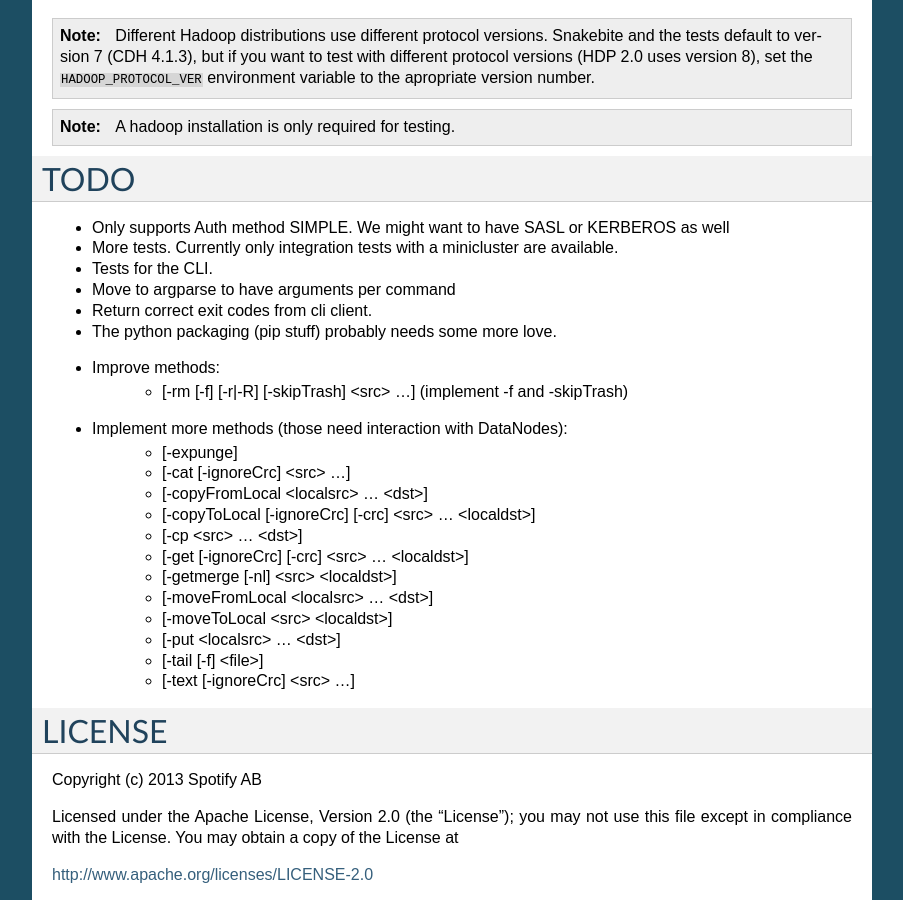
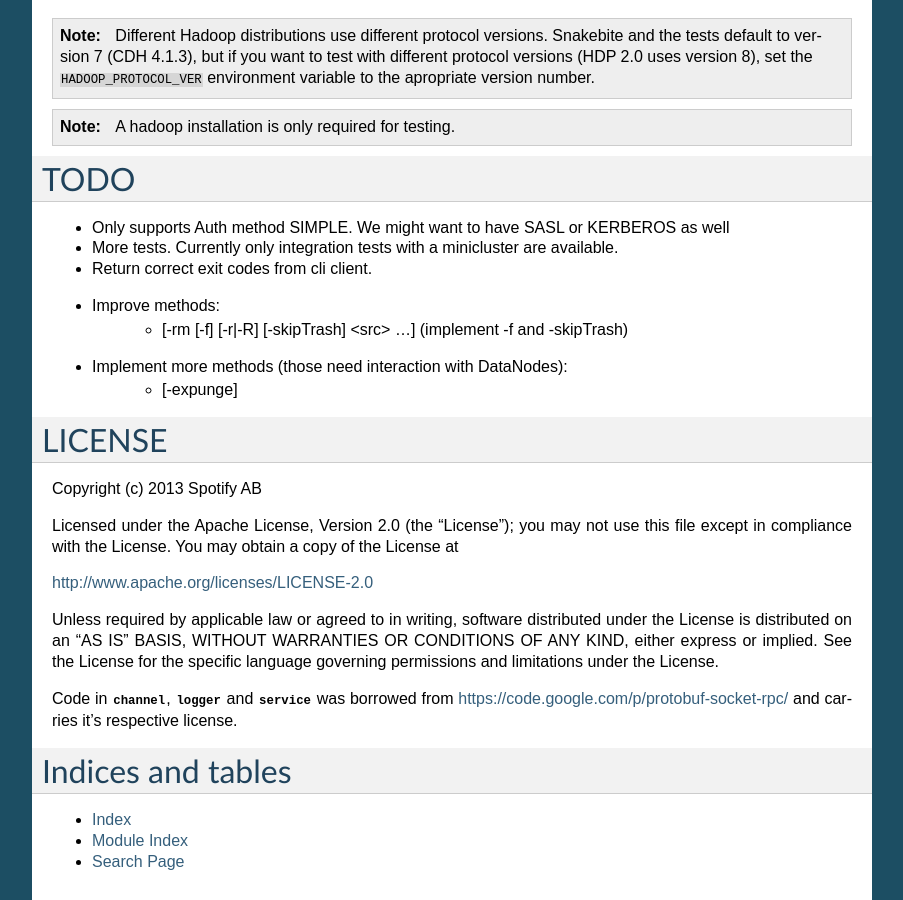
Before and after one commit to spotify/snakebite, a Sphinx documentation site: the page built from doc/source/index.rst, in a window 1280 px wide and 900 px high, scrolled down 870 px. Shown: the whole window, without its empty margins (198-1101 px from the left). Built offline with Sphinx 7.4.7, drawn with Linux system fonts in a browser that asks for light colours.

Commit message:
Updated docs
Change-Id: Ideacddcfd428a94b34a9fc06da3d59f43a38ca3c

```diff
--- a/doc/source/index.rst
+++ b/doc/source/index.rst
@@ -62,26 +62,13 @@
 ====
 * Only supports Auth method SIMPLE. We might want to have SASL or KERBEROS as well
 * More tests. Currently only integration tests with a minicluster are available.
-* Tests for the CLI.
-* Move to argparse to have arguments per command
 * Return correct exit codes from cli client.
-* The python packaging (pip stuff) probably needs some more love.
 * Improve methods:
     * [-rm [-f] [-r|-R] [-skipTrash] <src> ...] (implement -f and -skipTrash)
 
 * Implement more methods (those need interaction with DataNodes):
     * [-expunge]
-    * [-cat [-ignoreCrc] <src> ...]
-    * [-copyFromLocal <localsrc> ... <dst>]
-    * [-copyToLocal [-ignoreCrc] [-crc] <src> ... <localdst>]
-    * [-cp <src> ... <dst>]
-    * [-get [-ignoreCrc] [-crc] <src> ... <localdst>]
-    * [-getmerge [-nl] <src> <localdst>]
-    * [-moveFromLocal <localsrc> ... <dst>]
-    * [-moveToLocal <src> <localdst>]
-    * [-put <localsrc> ... <dst>]
-    * [-tail [-f] <file>]
-    * [-text [-ignoreCrc] <src> ...]
+
 
 LICENSE
 =======
```
